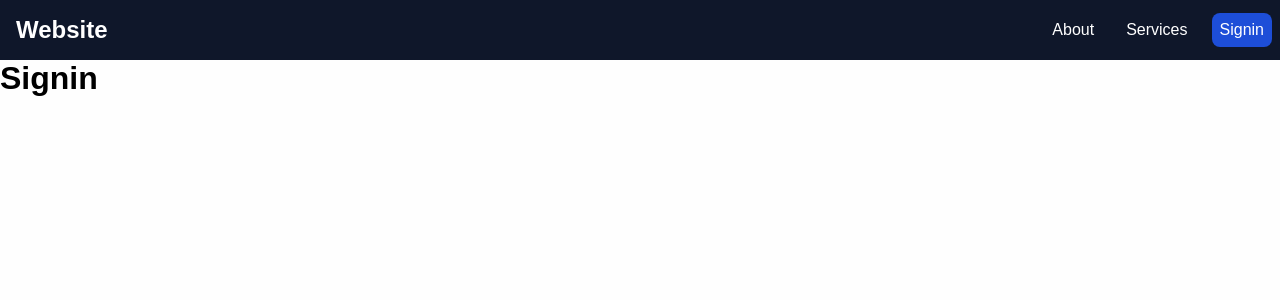
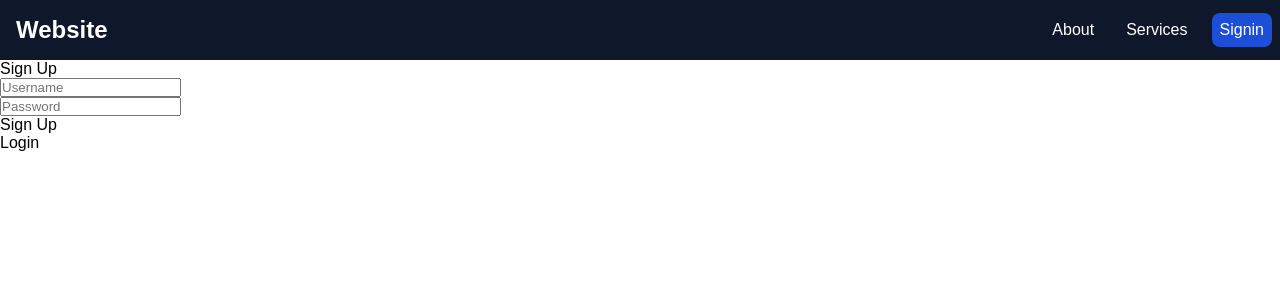
Before and after one commit to Jakub768/2030-Smart-Home-App, a React (Vite) app in the folder my-react-app/: page /signin in a window 1280 px wide. Shown: the top 300 px of the page. Built offline with nearby package versions, Linux system fonts and the light colour scheme.

Commit message:
added sign in page

```diff
--- a/my-react-app/package.json
+++ b/my-react-app/package.json
@@ -17,11 +17,11 @@
   "devDependencies": {
     "@types/react": "^18.0.37",
     "@types/react-dom": "^18.0.11",
-    "@vitejs/plugin-react": "^4.0.0",
+    "@vitejs/plugin-react": "^4.3.4",
     "eslint": "^8.38.0",
     "eslint-plugin-react": "^7.32.2",
     "eslint-plugin-react-hooks": "^4.6.0",
     "eslint-plugin-react-refresh": "^0.3.4",
-    "vite": "^4.3.9"
+    "vite": "^6.0.11"
   }
 }
--- a/my-react-app/src/components/pages/Signin.jsx
+++ b/my-react-app/src/components/pages/Signin.jsx
@@ -1,5 +1,23 @@
 import React from "react";
 
 export const Signin = () => {
-  return <h1>Signin</h1>;
+  return (
+    <div className='container'>
+     <div className='header'>
+      <div className="signupHeader">Sign Up</div>
+     </div>
+     <div className='inputs'>
+      <div className='input'>
+       <input type="text" placeholder="Username"></input>
+      </div>
+      <div className='input'>
+       <input type="password" placeholder="Password"></input>
+      </div>
+     </div>
+    <div className='submitContainer'>
+      <div className="submit">Sign Up</div>
+      <div className="submit">Login</div>
+    </div>
+    </div>
+  );
 };
```
Also changed, not shown: my-react-app/.browserslistrc (added), my-react-app/src/components/pages/Signin.css (added), 1 other file (tests, documents, lock files or other folders).
